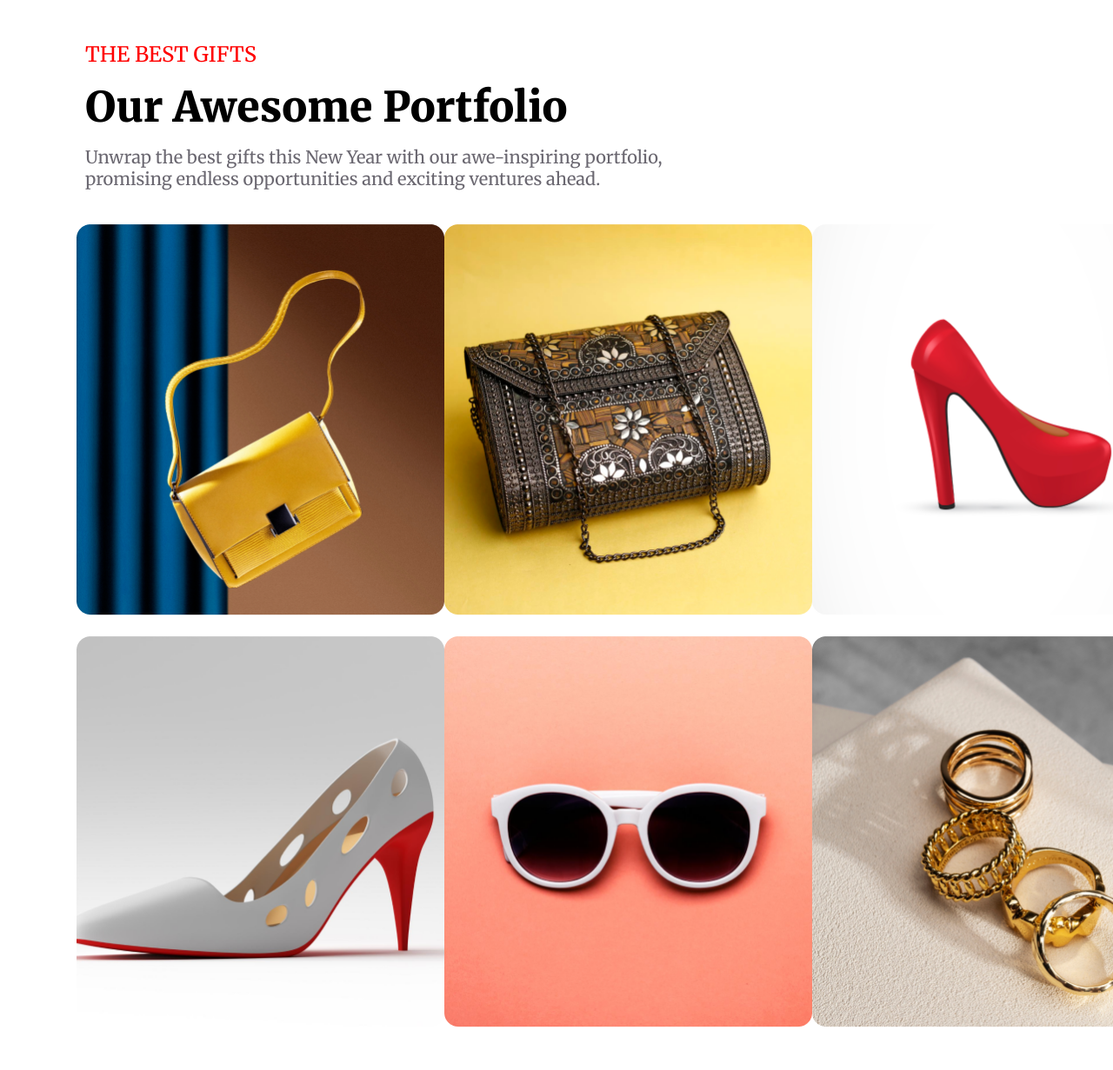
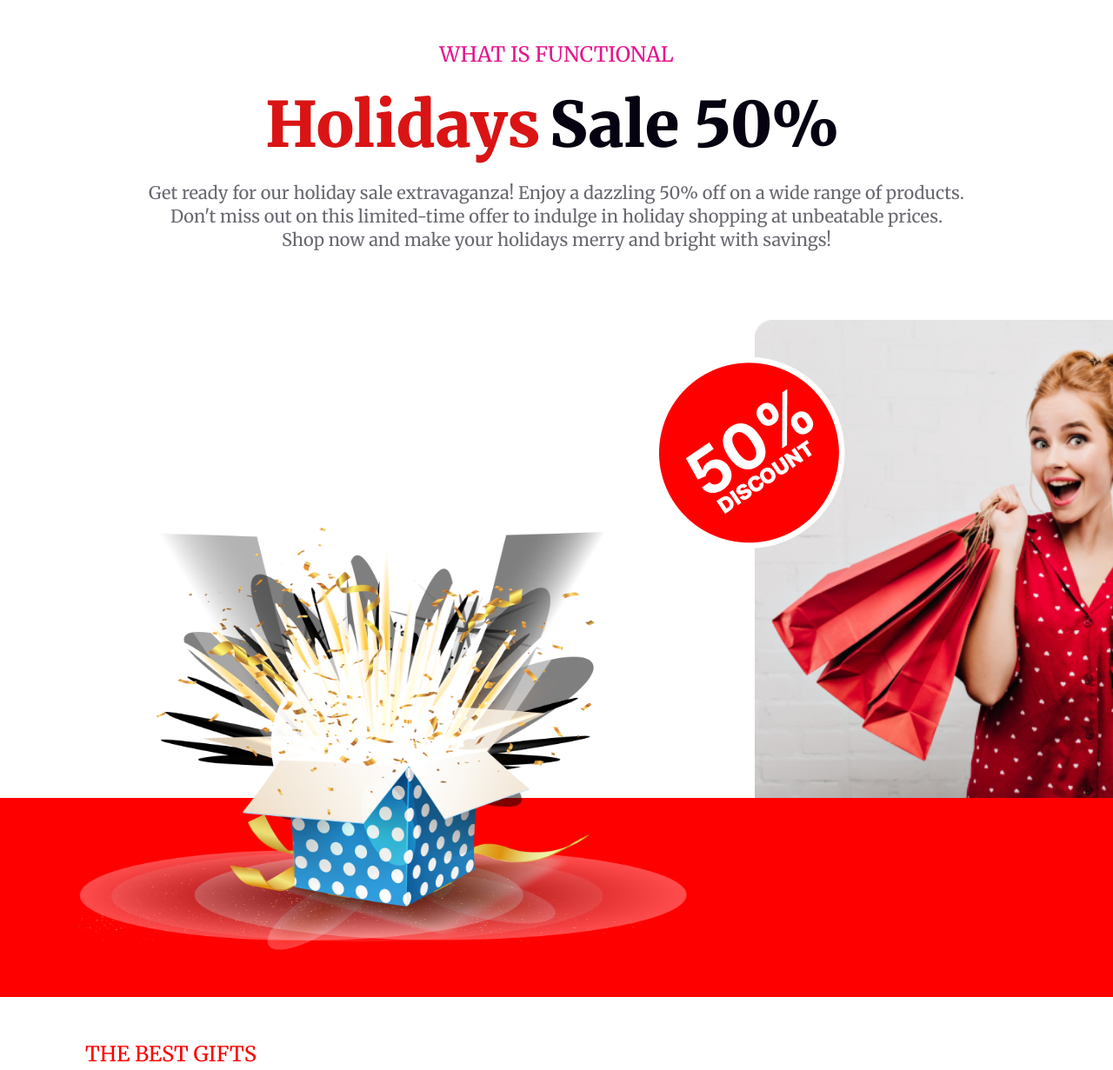
Before and after one commit to AMO-35/New-Year-New-Mission, a plain HTML site: page index.html in a window 1280 px wide. Shown: the part 3293-4524 px from the top of the page at 87% size. Drawn offline with Linux system fonts and the light colour scheme.

Commit message:
finally complete

```diff
--- a/index.html
+++ b/index.html
@@ -61,6 +61,27 @@
                 <img class="happy-img" src="images/Group 96.png" alt="">
             </div>
         </section>
+
+        <section class="Optional-part-conatiner">
+            <div class="first-sale">
+                <h5 class=" function ">WHAT IS FUNCTIONAL</h5>
+                <h1 class=" holi "> Holidays  <span class="fif">Sale 50%</span></h1>
+                <p class=" holi-des ">Get ready for our holiday sale extravaganza! Enjoy a dazzling 50% off on a wide range of products.</p>
+                <p class=" holi-des ">
+                    Don't miss out on this limited-time offer to indulge in holiday shopping at unbeatable prices.</p>
+                    <p class="holi-des">Shop
+                        now and make your holidays merry and bright with savings!</p>
+            </div>
+            <div class="img-layer1">
+                <img class="image-sale" src="images/Group 44.png" alt="">
+                <img class="image-red" src="images/Rectangle 1.png" alt="">
+            </div>
+
+            <div class="redline">
+                <img class="box" src="images/Group 75.png" alt="">
+                <img class="rectangle-2" src="images/Rectangle 2.png" alt="">
+            </div>
+           </section>
         <section>
             <div class="portfolio-div">
                 <h4 class="portfolio-head txt-color-red">THE BEST GIFTS</h4>
--- a/styles/design.css
+++ b/styles/design.css
@@ -194,7 +194,106 @@ body {
     border: 10px solid #FF0000;
 
 }
+/* Holyday sales */
 
+.first-sale {
+    align-items: center;
+}
+.Optional-part-conatiner{
+    margin-top: 50px;
+    margin-bottom: 50px;
+}
+
+.first-sale h5 {
+    align-items: center;
+    justify-content: center;
+    display: flex;
+    margin: 5px;
+}
+
+.first-sale h1 {
+    align-items: center;
+    justify-content: center;
+    display: flex;
+    margin: 10px;
+}
+
+.first-sale p {
+    align-items: center;
+    justify-content: center;
+    display: flex;
+    margin: 2px;
+}
+
+.img-layer1 {
+    margin-top: 80px;
+    width: 50%;
+    display: flex;
+    margin-right: 20px;
+}
+
+.image-red {
+    width: 630px;
+    height: 550px;
+    display: flex;
+    margin-left: 860px;
+    margin-right: 100px;
+
+}
+
+.image-sale {
+    margin-right: 200px;
+    position: absolute;
+    margin-left: 700px;
+}
+
+.redline {
+    display: flex;
+    align-items: center;
+    justify-content: center;
+    margin-right: 200px;
+    margin-left: 200px;
+
+}
+
+.box{
+    margin-right: 400px;
+    position: absolute;
+    width: 700px;
+    height: 500px;
+    margin-bottom: 350px;
+
+}
+
+.function{
+    color: #e5168f;
+    font-size: 24px;
+    font-weight: 500;
+}
+
+.holi{
+    color: #da1414;
+    font-size: 72px;
+    font-weight: 900;
+}
+
+.fif{
+    color: #070211;
+    margin: 10px;
+}
+
+.holi-des{
+    color: #2f021c;
+    font-size: 20px;
+    font-weight: 500;
+    margin-bottom: 0;
+    padding-bottom: 0;
+    color: rgba(7, 2, 17, 0.60);
+}
+
+.rectangle-2{
+    /* margin-right: 100px; */
+}
 
 
 /* portfolio */
```
